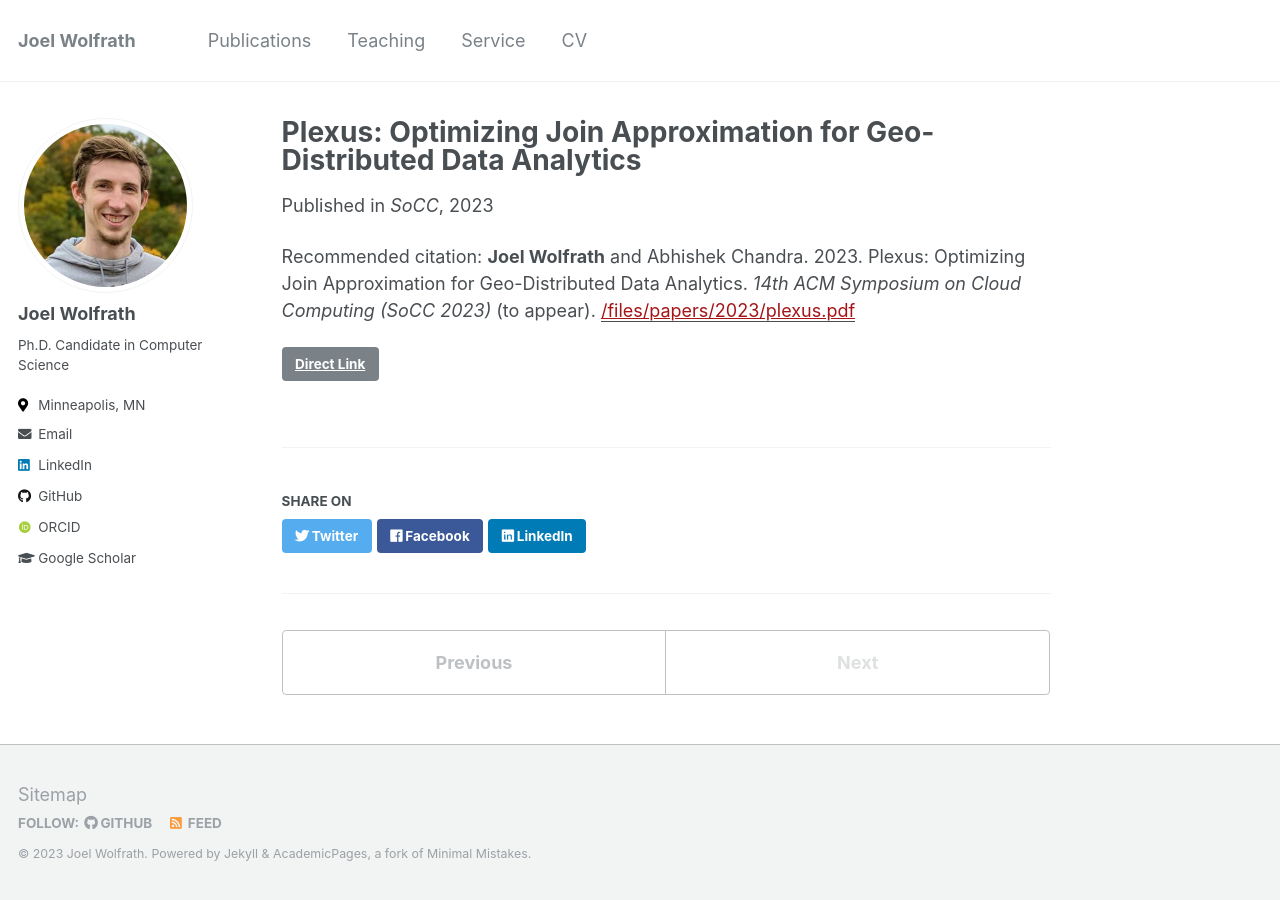
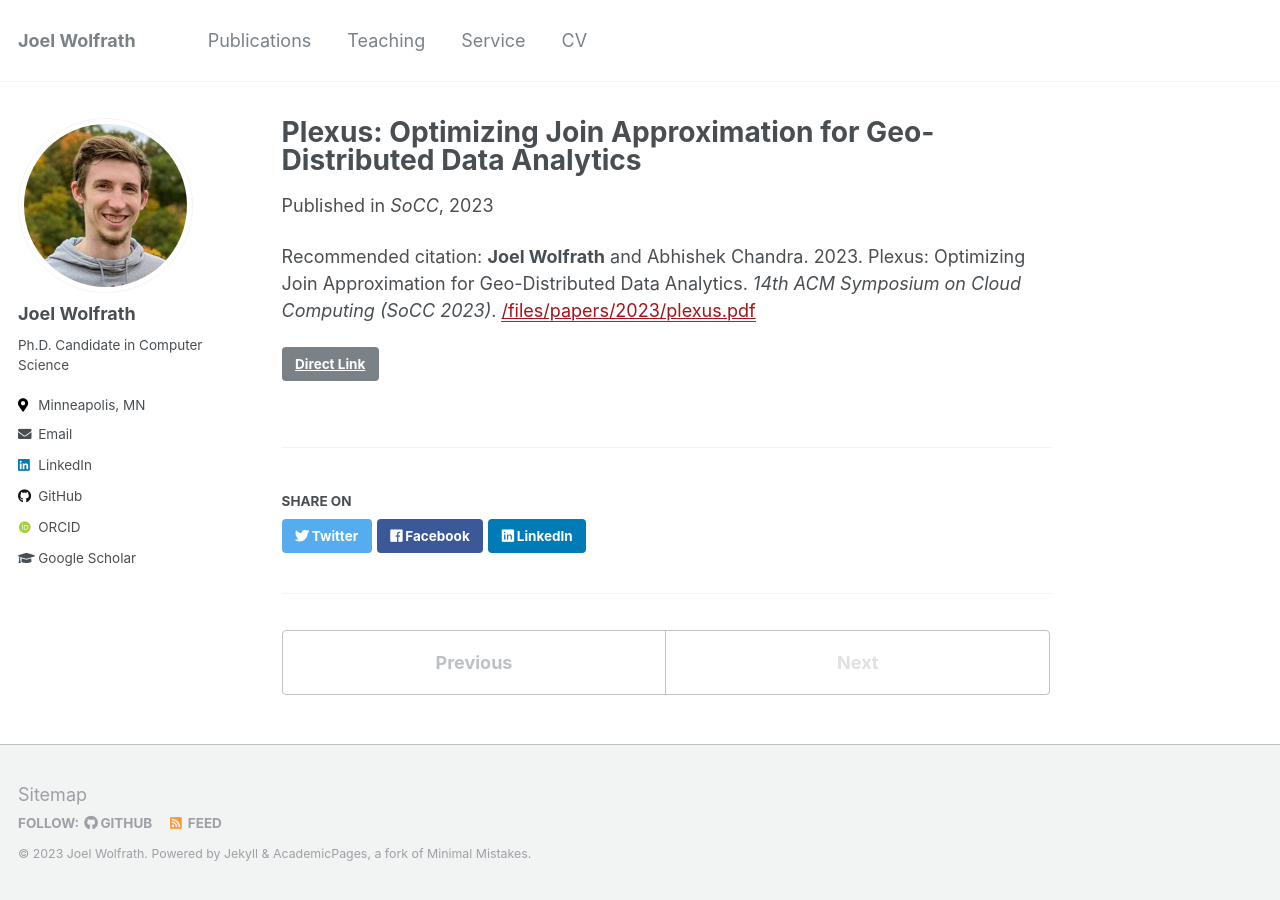
Before and after one commit to jswolfrath/jswolfrath.github.io, a Jekyll site: the page built from _publications/2023-plexus.md, in a window 1280 px wide. Built offline with Jekyll 4.4.1, drawn with Linux system fonts in a browser that asks for light colours; some web fonts are replaced.

Commit message:
Update plexus

```diff
--- a/_publications/2023-plexus.md
+++ b/_publications/2023-plexus.md
@@ -4,7 +4,7 @@ collection: publications
 permalink: /publication/2023-plexus
 date: 2023-10-30
 venue: 'SoCC'
-link: 'https://acmsocc.org/2023/index.html'
+link: 'https://dl.acm.org/doi/10.1145/3620678.3624643'
 paperurl: '/files/papers/2023/plexus.pdf'
-citation: '<b>Joel Wolfrath</b> and Abhishek Chandra. 2023. Plexus: Optimizing Join Approximation for Geo-Distributed Data Analytics. <i>14th ACM Symposium on Cloud Computing (SoCC 2023)</i> (to appear).'
+citation: '<b>Joel Wolfrath</b> and Abhishek Chandra. 2023. Plexus: Optimizing Join Approximation for Geo-Distributed Data Analytics. <i>14th ACM Symposium on Cloud Computing (SoCC 2023)</i>.'
 ---
```
